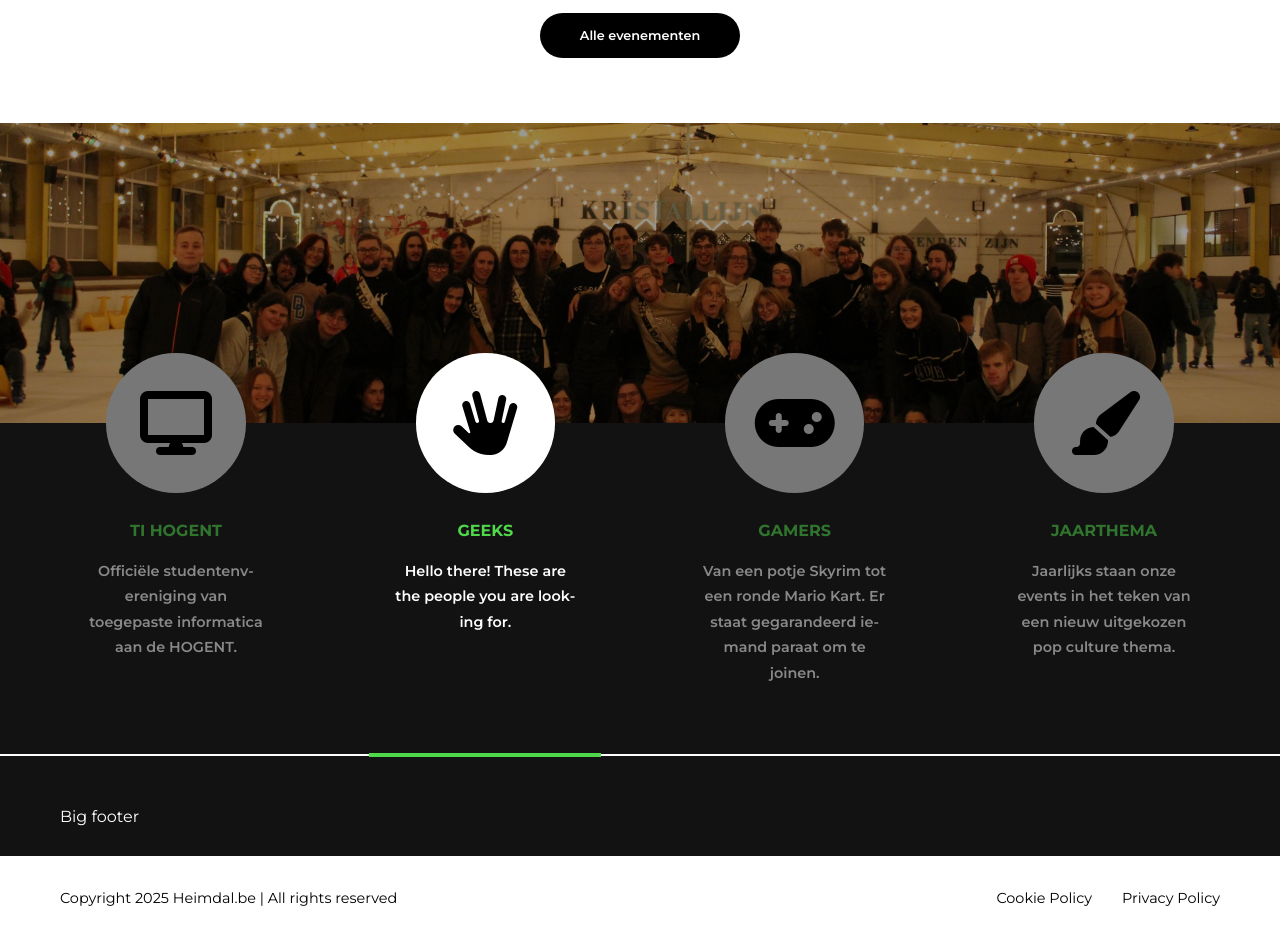
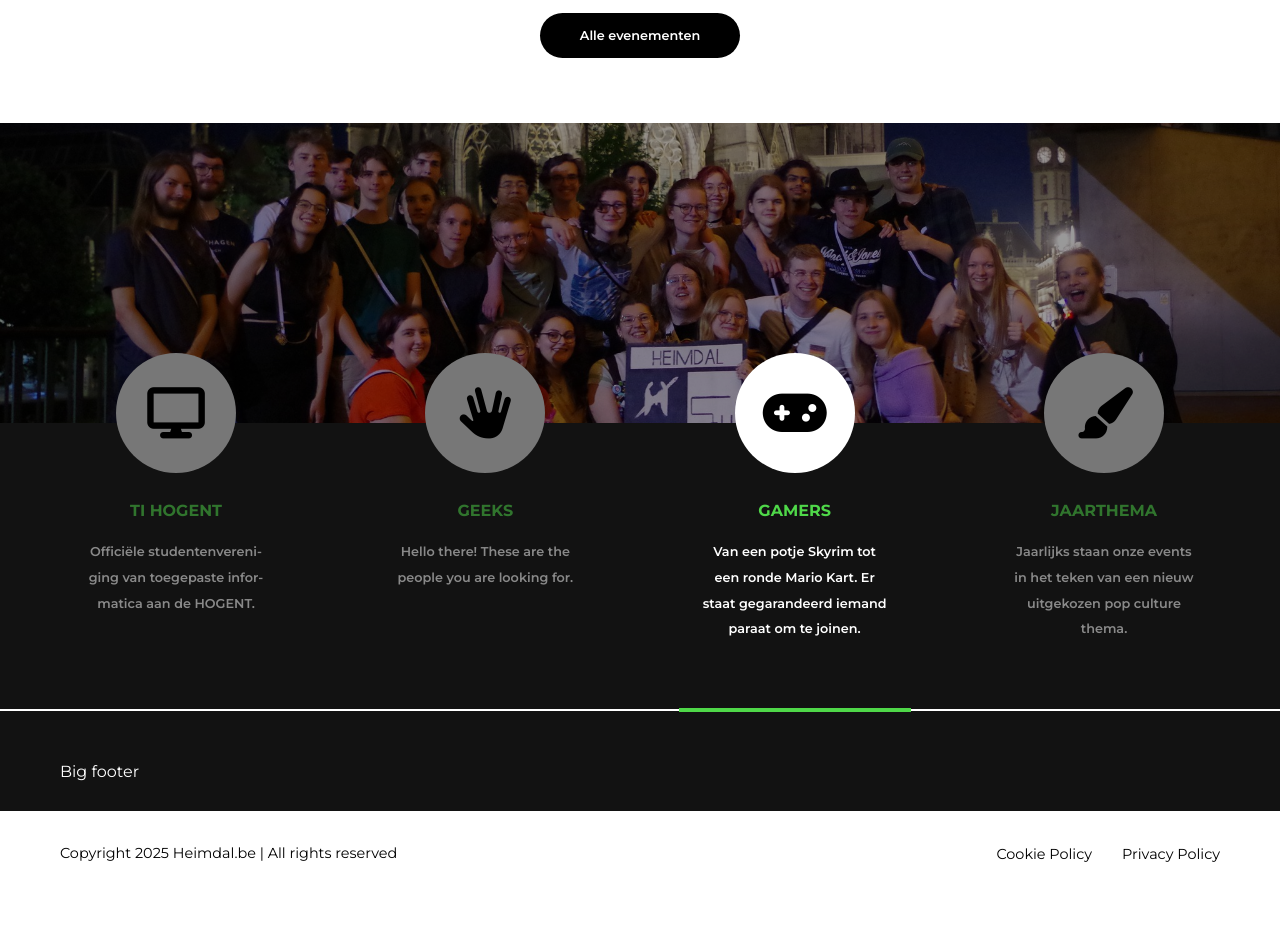
Before and after one commit to Heimdalbe/Mimisbrunnr-frontend, a React (Vite) app in the folder mimisbrunnr-frontend/: page / in a window 1280 px wide. Shown: the part 1200-2141 px from the top of the page. After the commit the page ends 2096 px from the top, so only its background shows below. Built offline with nearby package versions, Linux system fonts and the light colour scheme.

Commit message:
betere karakteristiek carousel
streepje volgt en is dus niet afhankelijk van het karakteristiek item

```diff
--- a/mimisbrunnr-frontend/index.html
+++ b/mimisbrunnr-frontend/index.html
@@ -1,5 +1,5 @@
 <!doctype html>
-<html lang="en">
+<html lang="nl">
   <head>
     <meta charset="UTF-8" />
     <link rel="icon" type="image/svg+xml" href="/vite.svg" />
--- a/mimisbrunnr-frontend/src/components/Evenementen/EventCard/EventCard.css
+++ b/mimisbrunnr-frontend/src/components/Evenementen/EventCard/EventCard.css
@@ -72,7 +72,8 @@
 .event-info .title-time h3 {
   margin: 0;
   text-align: left;
-  word-break: break-all;
+  line-break: auto;
+  overflow-wrap: break-word;
   hyphens: auto;
 }
 
--- a/mimisbrunnr-frontend/src/components/Home/KarakteristiekenSectie/Karakteristiek/KarakteristiekCard.css
+++ b/mimisbrunnr-frontend/src/components/Home/KarakteristiekenSectie/Karakteristiek/KarakteristiekCard.css
@@ -5,19 +5,19 @@
   align-items: center;
   position: relative;
   transition: all 0.3s ease;
-  width: 20%;
+  width: 100%;
 }
 
 .circle {
   background-color: var(--white);
   color: var(--black);
-  width: 60%;
+  width: 120px;
   aspect-ratio: 1 / 1;
   border-radius: 50%;
   display: flex;
   justify-content: center;
   align-items: center;
-  font-size: 4rem;
+  font-size: 3.2rem;
 }
 
 .characteristic-text {
@@ -32,22 +32,7 @@
 
 .characteristic-text p {
   font-weight: 600;
-  font-size: 0.9rem;
-}
-
-.characteristic-card .underline {
-  height: 4px;
-  width: 100%;
-  background-color: var(--green);
-  position: absolute;
-  bottom: -10px;
-  left: 0;
-  opacity: 0;
-  transition: opacity 0.3s ease;
-}
-
-.characteristic-card.active .underline {
-  opacity: 1;
+  font-size: 0.8rem;
 }
 
 .characteristic-card.muted .circle {
--- a/mimisbrunnr-frontend/src/components/Home/KarakteristiekenSectie/KarakteristiekList/KarakteristiekList.css
+++ b/mimisbrunnr-frontend/src/components/Home/KarakteristiekenSectie/KarakteristiekList/KarakteristiekList.css
@@ -8,6 +8,18 @@
   flex-wrap: wrap;
 }
 
+.card-wrapper .activeTracker {
+  width: 20%;
+}
+
+.active-underline {
+  position: absolute;
+  bottom: -10px;
+  height: 4px;
+  background-color: var(--green);
+  transition: transform 0.3s ease, width 0.3s ease;
+}
+
 @media (max-width: 1024px) {
   .card-wrapper {
     margin-top: -140px;
--- a/mimisbrunnr-frontend/src/components/Home/KarakteristiekenSectie/KarakteristiekList/KarakteristiekList.jsx
+++ b/mimisbrunnr-frontend/src/components/Home/KarakteristiekenSectie/KarakteristiekList/KarakteristiekList.jsx
@@ -1,4 +1,4 @@
-import { useState, useEffect } from "react";
+import { useState, useEffect, useRef } from "react";
 import KarakteristiekCard from "../Karakteristiek/KarakteristiekCard";
 import './KarakteristiekList.css';
 
@@ -6,17 +6,38 @@ import './KarakteristiekList.css';
 // TODO: mobiele versie (ongeveer hetzelfde als event card, maar ook autoplay verschuiven)
 
 const KarakteristiekList = ({ characteristics, activeIndex }) => {
+  const cardRefs = useRef([]);
+  const [underlineStyle, setUnderlineStyle] = useState({});
+
+  useEffect(() => {
+    const activeCard = cardRefs.current[activeIndex];
+    if (activeCard) {
+      const { offsetLeft, offsetWidth } = activeCard;
+      setUnderlineStyle({
+        transform: `translateX(${offsetLeft}px)`,
+        width: offsetWidth + "px"
+      });
+    }
+  }, [activeIndex]);
+
   return (
     <div className="card-wrapper">
       {characteristics.map((ch, index) => (
-        <KarakteristiekCard
+        <div
+          className="activeTracker"
           key={index}
-          iconClass={ch.iconClass}
-          name={ch.name}
-          text={ch.text}
-          isActive={activeIndex === index}
-        />
+          ref={(el) => (cardRefs.current[index] = el)}
+        >
+          <KarakteristiekCard
+            iconClass={ch.iconClass}
+            name={ch.name}
+            text={ch.text}
+            isActive={activeIndex === index}
+          />
+        </div>
       ))}
+
+      <div className="active-underline" style={underlineStyle}></div>
     </div>
   );
 }
--- a/mimisbrunnr-frontend/src/components/Home/KarakteristiekenSectie/KarakteristiekenSectie.jsx
+++ b/mimisbrunnr-frontend/src/components/Home/KarakteristiekenSectie/KarakteristiekenSectie.jsx
@@ -18,7 +18,7 @@ const KarakteristiekenSectie = () => {
   useEffect(() => {
     const interval = setInterval(() => {
       setCurrentIndex(prevIndex => (prevIndex + 1) % images.length);
-    }, 5000);
+    }, 2000);
 
     return () => clearInterval(interval);
   }, [images.length]);
```
